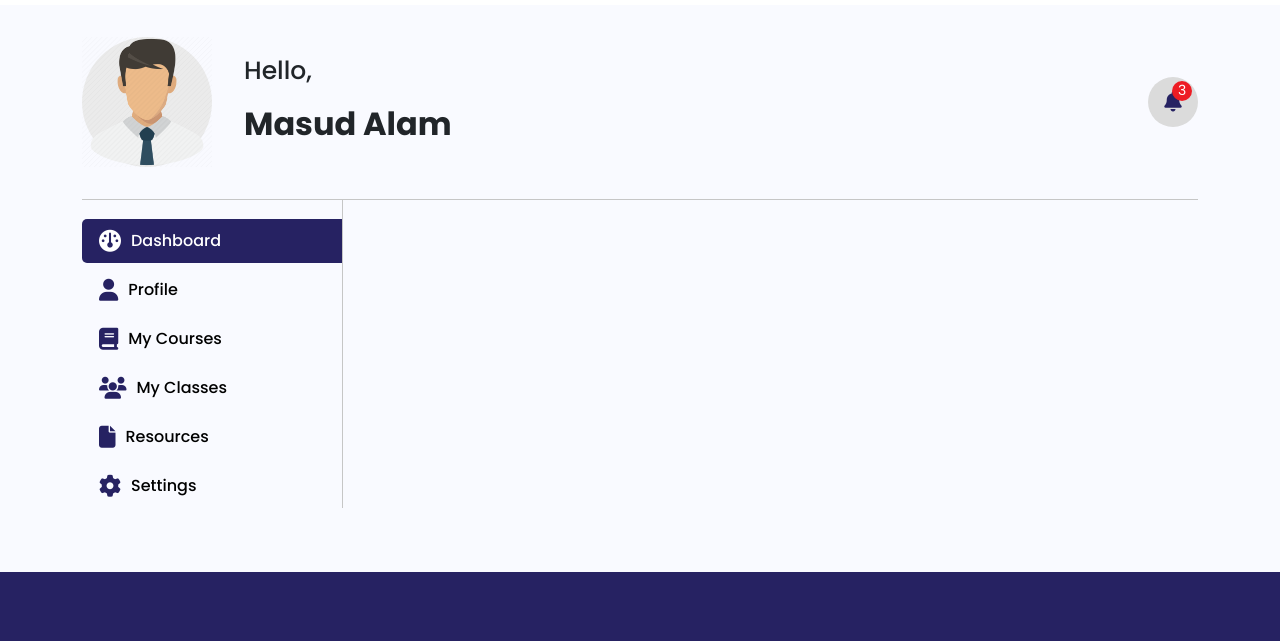
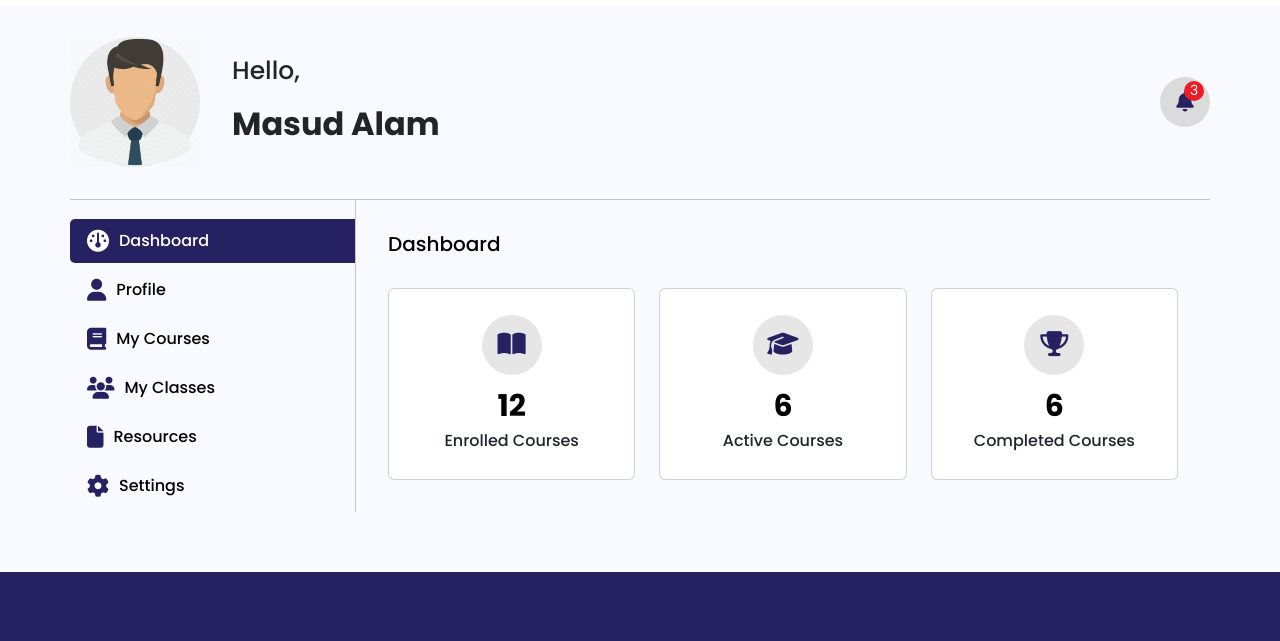
Before and after one commit to coderemon24/learning-platform-frontend, a plain HTML site: page student-dashboard.html in a window 1280 px wide. Shown: the part 80-721 px from the top of the page. Drawn offline with nearby package versions, Linux system fonts and the light colour scheme.

Commit message:
dashboard content design done

```diff
--- a/css/style.css
+++ b/css/style.css
@@ -1163,7 +1163,6 @@ h2.section-title {
   }
   .dashboard_sidebar {
     padding-top: 1.2rem;
-    border-right: 1px solid #c6c6c6;
   }
   #dashboard_inner {
     font-family: var(--font-english);
@@ -1179,3 +1178,47 @@ h2.section-title {
   .active>i {
     color: white !important;
   }
+
+.dashboard_content {
+    border-left: 1px solid #c6c6c6;
+    padding: 2rem;
+  }
+  .dash-title {
+    font-size: 20px;
+    color: var(--dark-color);
+    margin-bottom: 2rem;
+  }
+
+.dash_card {
+    display: flex;
+    align-items: center;
+    text-align: center;
+    justify-content: center;
+    padding: 10px 10px;
+  }
+  .dash_card_body {
+    padding: 1rem 0rem;
+  }
+  .dash_card_icon {
+    color: var(--secondary-color);
+    background: #e6e6e6;
+    width: 60px;
+    height: 60px;
+    margin: auto;
+    display: flex;
+    align-items: center;
+    justify-content: center;
+    font-size: 25px;
+    border-radius: 50%;
+    margin-bottom: .6rem;
+  }
+  .dash_card_title {
+    margin-bottom: 0;
+    font-weight: 500;
+  }
+  .dash_card_value {
+    font-size: 30px;
+    margin-bottom: 0;
+    font-weight: 700;
+    color: var(--dark-color);
+  }
--- a/student-dashboard.html
+++ b/student-dashboard.html
@@ -101,7 +101,7 @@
         <section id="user_notification">
             <div class="container">
                 <div class="row">
-                    <div class="col-md-12">
+                    <div class="col-md-12 p-0">
                         <div class="user_infos">
                             <div class="user_details">
                                 <div class="user_img">
@@ -127,7 +127,7 @@
         <section id="dashboard_inner" class="pb-5">
             <div class="container">
                 <div class="row">
-                    <div class="col-md-3">
+                    <div class="col-md-3 p-0">
                         <div class="dashboard_sidebar">
                             <ul>
                                 <li><a class="active" href="student-dashboard.html"><i class="fa-solid fa-gauge"></i>Dashboard</a></li>
@@ -137,6 +137,52 @@
                                 <li><a href="student-resources.html"><i class="fa-solid fa-file"></i>Resources</a></li>
                                 <li><a href="student-settings.html"><i class="fa-solid fa-gear"></i>Settings</a></li>
                             </ul>
+                        </div>
+                    </div>
+                    <div class="col-md-9 p-0">
+                        <div class="dashboard_content">
+                            <h2 class="dash-title">Dashboard</h2>
+                            <div class="row">
+                                <div class="col-md-4">
+                                    <div class="card dash_card">
+                                        <div class="card-body dash_card_body">
+                                            <p class="dash_card_icon">
+                                                <i class="fa-solid fa-book-open"></i>
+                                            </p>
+                                            <div class="dash_content">
+                                                <p class="dash_card_value">12</p>
+                                                <p class="dash_card_title">Enrolled Courses</p>
+                                            </div>
+                                        </div>
+                                    </div>
+                                </div>
+                                <div class="col-md-4">
+                                    <div class="card dash_card">
+                                        <div class="card-body dash_card_body">
+                                            <p class="dash_card_icon">
+                                                <i class="fa-solid fa-graduation-cap"></i>
+                                            </p>
+                                            <div class="dash_content">
+                                                <p class="dash_card_value">6</p>
+                                                <p class="dash_card_title">Active Courses</p>
+                                            </div>
+                                        </div>
+                                    </div>
+                                </div>
+                                <div class="col-md-4">
+                                    <div class="card dash_card">
+                                        <div class="card-body dash_card_body">
+                                            <p class="dash_card_icon">
+                                                <i class="fa-solid fa-trophy"></i>
+                                            </p>
+                                            <div class="dash_content">
+                                                <p class="dash_card_value">6</p>
+                                                <p class="dash_card_title">Completed Courses</p>
+                                            </div>
+                                        </div>
+                                    </div>
+                                </div>
+                            </div>
                         </div>
                     </div>
                 </div>
```
